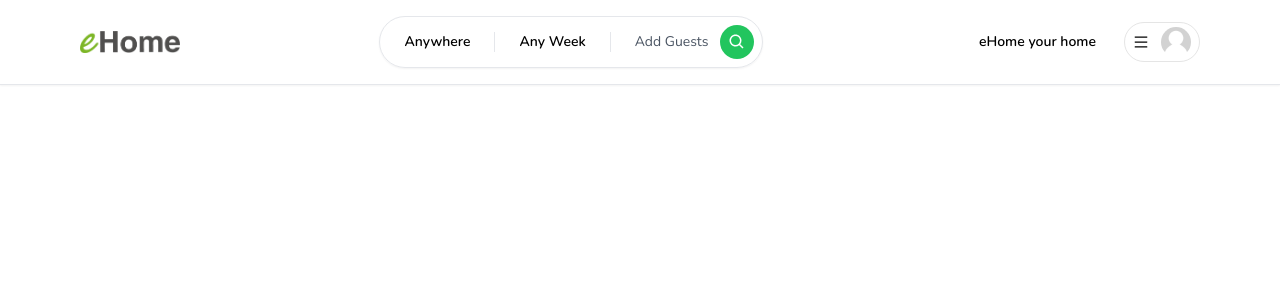
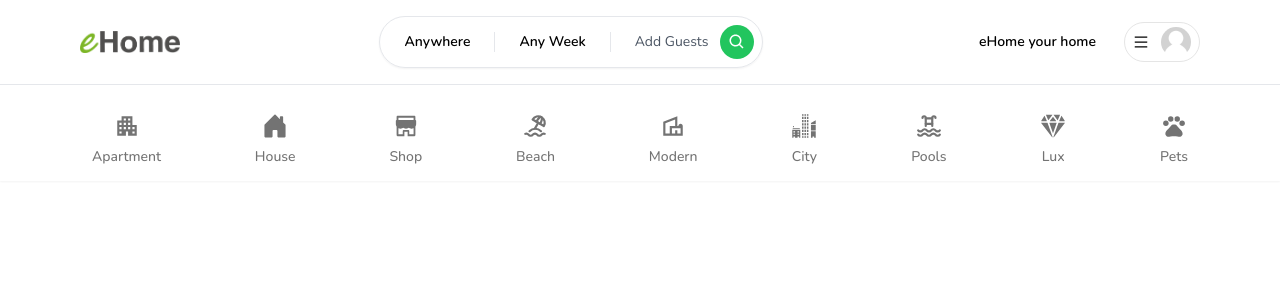
Before and after one commit to IsmaelOr/eHome, a Next.js app: page / in a window 1280 px wide. Shown: the top 300 px of the page. Built offline with nearby package versions, Linux system fonts and the light colour scheme; no server answers.

Commit message:
Navbar categories

```diff
--- /dev/null
+++ b/app/components/CategoryBox.tsx
@@ -0,0 +1,68 @@
+'use-client';
+
+import { useRouter, useSearchParams } from "next/navigation";
+import { useCallback } from "react";
+import { IconType } from "react-icons";
+import qs from "query-string";
+
+interface CategoryBoxProps {
+    icon: IconType,
+    label: string;
+    selected?: boolean;
+}
+
+const CategoryBox: React.FC<CategoryBoxProps> = ({
+    icon: Icon,
+    label,
+    selected
+}) => {
+    const router = useRouter();
+    const params = useSearchParams();
+
+    const handleClick = useCallback(() => {
+        let currentQuery = {}; // Se inicializa el query
+        if(params){  // Verificamos que no existan parametros previos
+            currentQuery = qs.parse(params.toString());  // Agregamos los parametros a la Query
+        }
+
+        const updatedQuery: any = {
+            ... currentQuery,
+            category: label    // Agregamos category a la query
+        }
+
+        if (params?.get('category') == label){     // Si la categoria seleccionada ya esta previamente seleccionada
+            delete updatedQuery.category;          // La eliminamos del query
+        }
+
+        const url = qs.stringifyUrl({     // Creamos la nueva url para el router
+            url: '/',
+            query: updatedQuery
+        }, {skipNull: true});
+
+        router.push(url);
+    }, [label, params, router]);
+
+    return(
+        <div onClick={handleClick} className={`
+            flex
+            flex-col
+            items-center
+            justify-center
+            gap-2
+            p-3
+            border-b-2
+            hover:text-neutral-800
+            transition
+            cursor-pointer
+            ${selected ? 'border-b-neutral-800' : 'border-transparent'}
+            ${selected ? 'text-neutral-800' : 'text-neutral-500'}
+        `}>
+            <Icon size={26} />
+            <div className="font-medium text-sm">
+                {label}
+            </div>
+        </div>
+    );
+}
+
+export default CategoryBox;
--- /dev/null
+++ b/app/components/navbar/Categories.tsx
@@ -0,0 +1,96 @@
+'use-client';
+
+import Container from "../Container";
+import {TbBeach, TbPool} from 'react-icons/tb';
+import {MdOutlineVilla, MdApartment, MdPets} from 'react-icons/md';
+import {IoDiamond} from 'react-icons/io5';
+import {GiModernCity} from 'react-icons/gi';
+import {BsHouseDoorFill} from 'react-icons/bs';
+import {AiFillShop} from 'react-icons/ai';
+import CategoryBox from "../CategoryBox";
+import { usePathname, useSearchParams } from "next/navigation";
+
+
+export const categories = [
+    {
+        label: 'Apartment',
+        icon: MdApartment,
+        description: 'This property is an apartment'
+    },
+    {
+        label: 'House',
+        icon: BsHouseDoorFill,
+        description: 'This property is a house'
+    },
+    {
+        label: 'Shop',
+        icon: AiFillShop,
+        description: 'This property is a shop'
+    },
+    {
+        label: 'Beach',
+        icon: TbBeach,
+        description: 'This property is close to the beach!'
+    },
+    {
+        label: 'Modern',
+        icon: MdOutlineVilla,
+        description: 'This property is modern'
+    },
+    {
+        label: 'City',
+        icon: GiModernCity,
+        description: 'This property is is in the city!'
+    },
+    {
+        label: 'Pools',
+        icon: TbPool,
+        description: 'This is property has a beautiful pool!'
+    },
+    {
+        label: 'Lux',
+        icon: IoDiamond,
+        description: 'This property is brand new and luxurious!'
+    },
+    {
+        label: 'Pets',
+        icon: MdPets,
+        description: 'This property allows pets!'
+    },
+]
+
+const Categories = () => {
+    const params = useSearchParams();
+    const category = params?.get('category');
+    const pathname = usePathname();
+
+    const isMainPage = pathname == '/';
+
+    if(!isMainPage){
+        return null;
+    }
+
+    return(
+        <Container>
+            <div className="
+                pt-4
+                flex
+                flex-row
+                items-center
+                justify-between
+                overflow-x-auto
+            ">
+                {categories.map((item) => (
+                    <CategoryBox
+                        key={item.label}
+                        label={item.label}
+                        selected={category == item.label}
+                        icon={item.icon}
+                    />
+                ))}
+            </div>
+        </Container>
+    );
+}
+
+export default Categories;
--- a/app/components/navbar/Logo.tsx
+++ b/app/components/navbar/Logo.tsx
@@ -7,6 +7,7 @@ const Logo = () => {
 
     return(
         <Image
+            onClick={() => router.push('/')}
             alt="Logo"
             className="hidden md:block cursor-pointer"
             height="100"
--- a/app/components/navbar/Navbar.tsx
+++ b/app/components/navbar/Navbar.tsx
@@ -1,6 +1,7 @@
 'use client';
 
 import Container from "../Container";
+import Categories from "./Categories";
 import Logo from "./Logo";
 import Search from "./Search";
 import UserMenu from "./UserMenu";
@@ -25,6 +26,7 @@ const Navbar: React.FC<NavbarProps> = ({
                     </div>
                 </Container>
             </div>
+            <Categories />
         </div>
     );
 }
--- a/package.json
+++ b/package.json
@@ -20,6 +20,7 @@
     "eslint-config-next": "13.2.4",
     "next": "13.2.4",
     "next-auth": "^4.22.0",
+    "query-string": "^8.1.0",
     "react": "18.2.0",
     "react-dom": "18.2.0",
     "react-hook-form": "^7.43.9",
```
Also changed, not shown: 1 other file (tests, documents, lock files or other folders).
